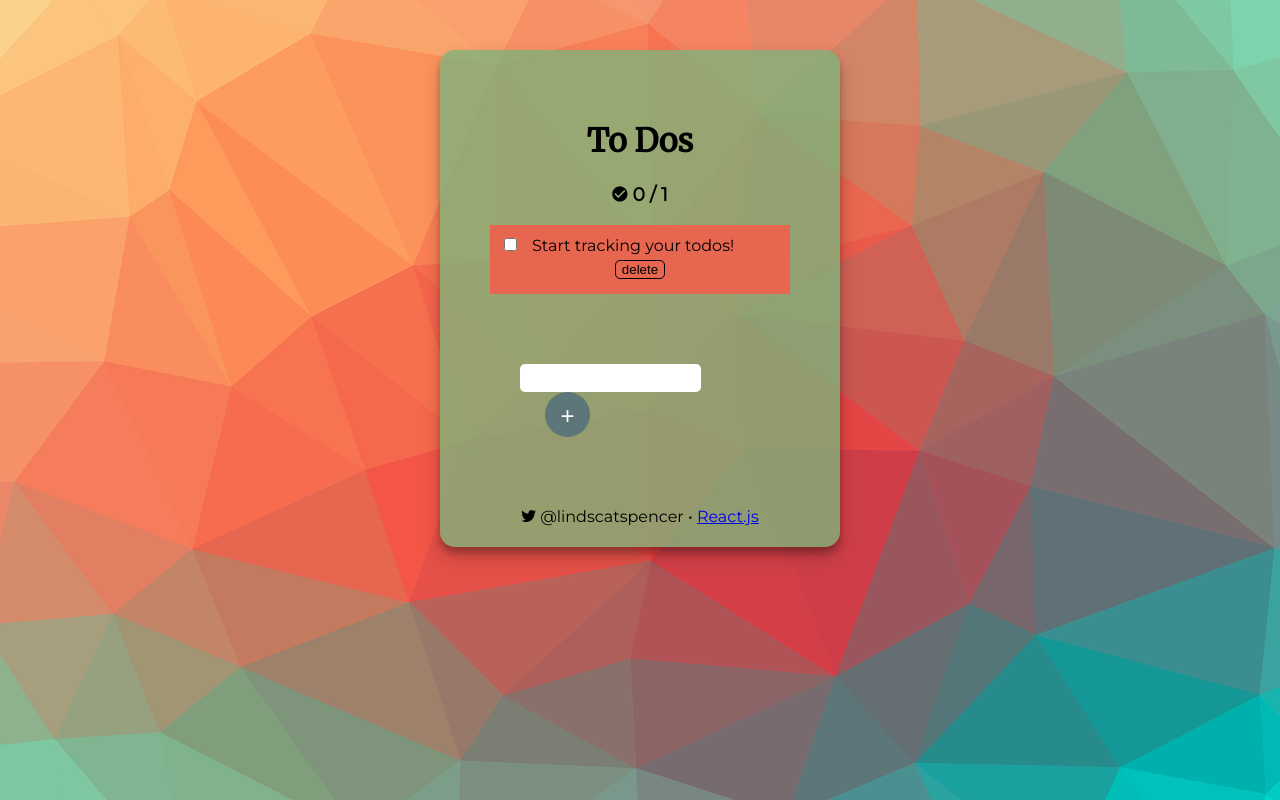
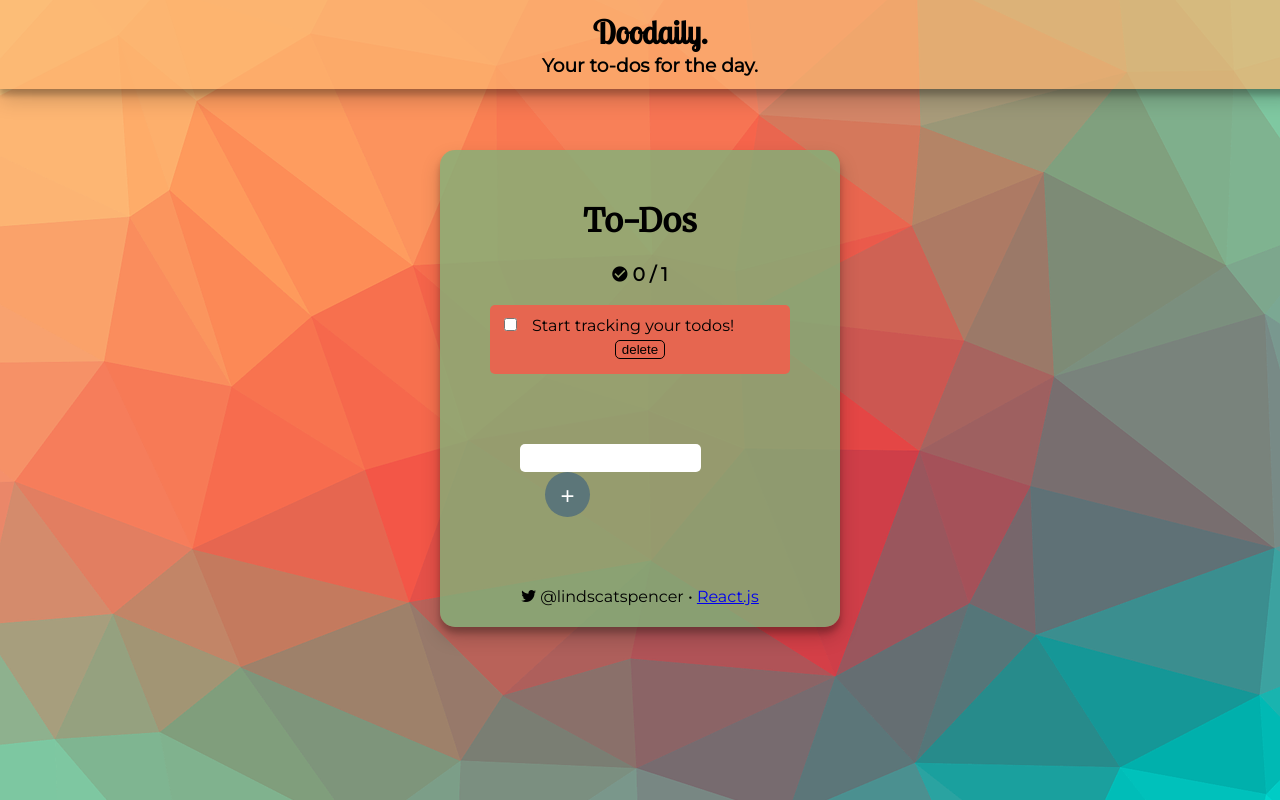
Before and after one commit to lindsayspencer/doodaily, a React (Create React App) app: page / in a window 1280 px wide. Built offline with nearby package versions, Linux system fonts and the light colour scheme.

Commit message:
added header and logo image

```diff
--- a/public/index.html
+++ b/public/index.html
@@ -23,6 +23,7 @@
     <title>React App</title>
   </head>
   <body>
+    <header><h1 class="name close">Doodaily.</h1> <h3 class="close">Your to-dos for the day.</h3></header>
     <noscript>
       You need to enable JavaScript to run this app.
     </noscript>
--- a/src/App.css
+++ b/src/App.css
@@ -1,9 +1,9 @@
 .App {
   text-align: left;
   width: 300px;
-  margin: 50px auto;
+  margin: 150px auto;
   background-color: rgba(128, 178, 122, 0.8);
-  padding: 50px 50px 5px 50px;
+  padding: 30px 50px 5px 50px;
   border-radius: 15px;
   box-shadow: 0 10px 20px rgba(0,0,0,0.19), 0 6px 6px rgba(0,0,0,0.23);
 }
@@ -54,6 +54,7 @@ ul {
 
 li {
   margin-bottom: 10px;
+  border-radius: 5px;
 }
 
 li:hover {
--- a/src/App.js
+++ b/src/App.js
@@ -63,7 +63,7 @@ class App extends Component {
   render() {
     return (
       <div className="App">
-        <h1>To Dos</h1>
+        <h1>To-Dos</h1>
         <Total completedCount={ this.state.completedCount } todoCount={ this.state.todos.length } encouragement={ this.state.encouragement } />
 
         <ul>
--- a/src/index.css
+++ b/src/index.css
@@ -1,5 +1,6 @@
 @import url('https://fonts.googleapis.com/css?family=Montserrat');
 @import url('https://fonts.googleapis.com/css?family=Merriweather');
+@import url('https://fonts.googleapis.com/css?family=Lobster+Two');
 
 body {
   margin: 0;
@@ -11,6 +12,16 @@ body {
 
 }
 
+header {
+  background-color: rgba(253,180,112,0.7);
+  margin-top: 0;
+  position: fixed;
+  width: 100%;
+  top: 0px;
+  padding: 10px;
+  box-shadow: 0 10px 20px rgba(0,0,0,0.19), 0 6px 6px rgba(0,0,0,0.23);
+}
+
 h1, h2 {
   font-family: 'Merriweather', serif;
   text-align: center;
@@ -20,6 +31,15 @@ h3 {
   text-align: center;
 }
 
+.name {
+  font-family: 'Lobster Two', cursive;
+}
+
+.close {
+  margin-bottom: 2px;
+  margin-top: 2px;
+}
+
 code {
   font-family: source-code-pro, Menlo, Monaco, Consolas, "Courier New",
     monospace;
```
Also changed, not shown: src/logo.png (added).
